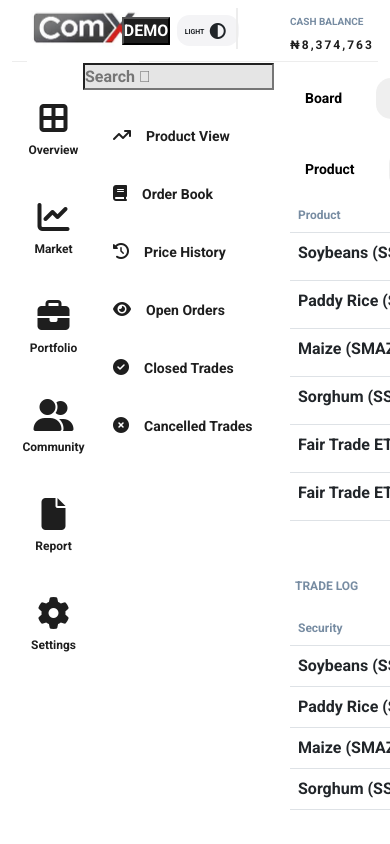
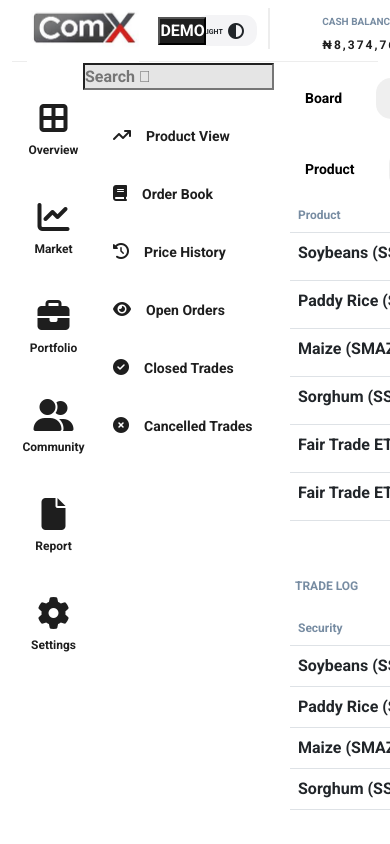
Before and after one commit to hembee/AFEK, a plain HTML site: page index.html in a window 390 px wide. Shown: the top 844 px of the page. Drawn offline with nearby package versions, Linux system fonts and the light colour scheme.

Commit message:
Update style.css

```diff
--- a/style.css
+++ b/style.css
@@ -136,12 +136,14 @@ nav.navbar{
 }
 @media (max-width: 1200px) {
     .btni {
-        left: 30%;
+        left: 40%;
     }
     .theme{
-        left: 45%;
+        left: 50%;
     }
-
+    #balances{
+        left: 70%;
+    }
 
 }
 .btni{
```
